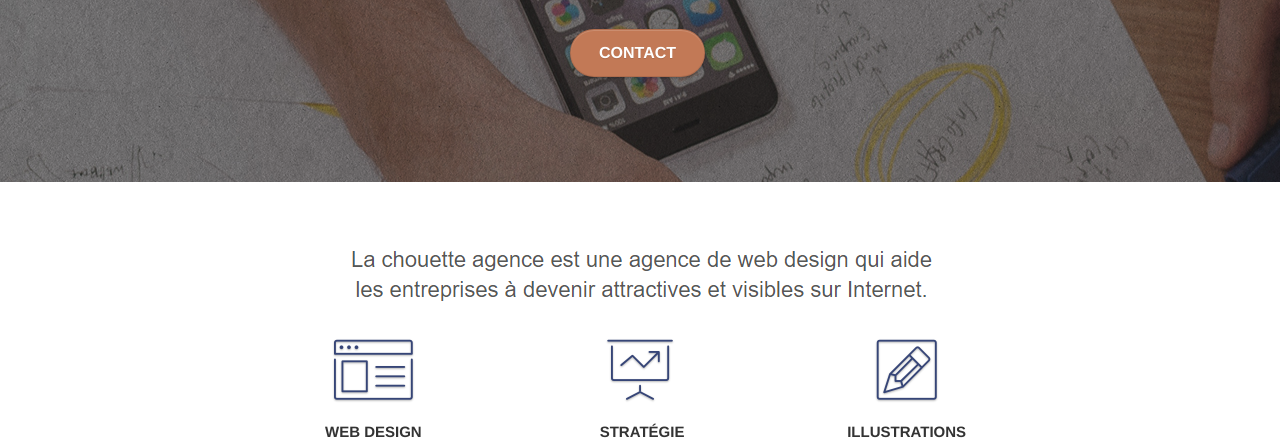
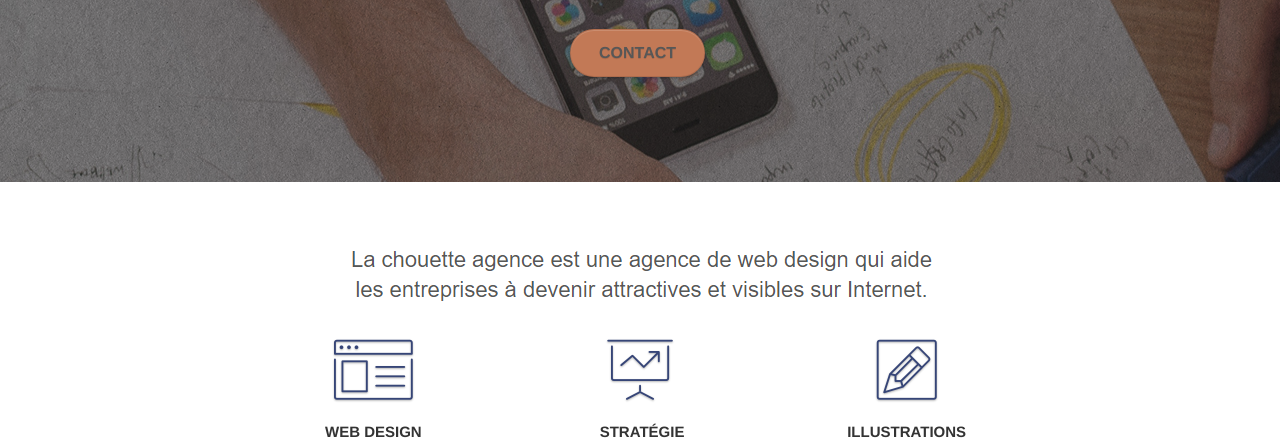
Before and after one commit to Zharakai/projet_4, a plain HTML site: page index.html in a window 1280 px wide. In both pictures the pointer is over the link 637 px from the left and 406 px from the top of the page. Shown: the part 353-800 px from the top of the page. Drawn offline with Linux system fonts and the light colour scheme.

Commit message:
assombrir couleur texte bouton CONTACT pour respecter les normes d'accessibilité

```diff
--- a/style.css
+++ b/style.css
@@ -692,7 +692,6 @@ p {
 
 .cta-hero {
     margin-top: 22px;
-    color: #FFFFFF!important;
     text-transform: uppercase;
     padding: 12px 28px 12px 28px;
     font-size: 16px;
@@ -780,12 +779,10 @@ h4 {
 
 .btn-atomic-tangerine {
     background: #F3976C;
-    color: #FFFFFF!important;
 }
 
 .btn-atomic-tangerine:hover {
-    background: #c27956!important;
-    color: #FFFFFF!important;
+    background: #c27956;
 }
 
 .ltc-white {
```
